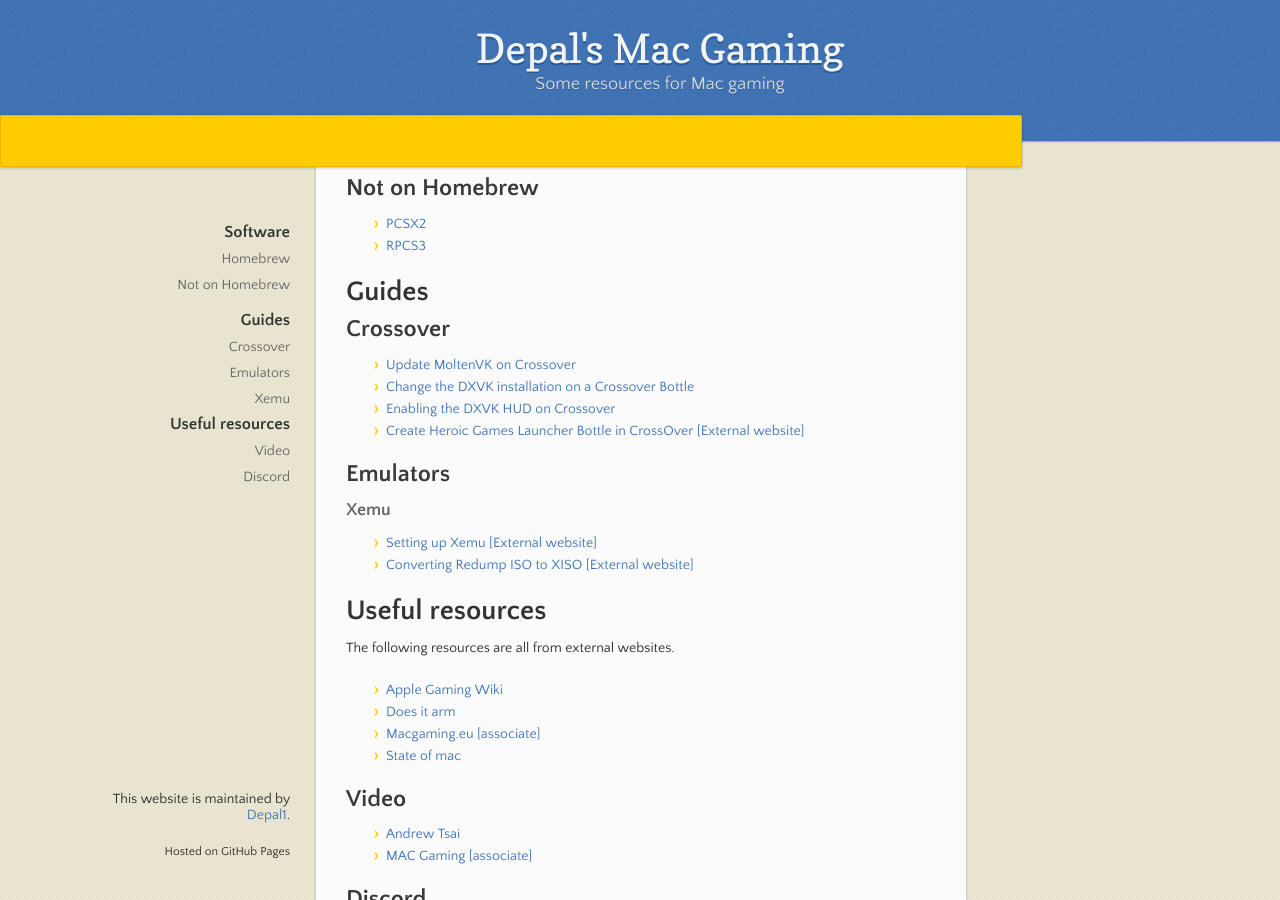
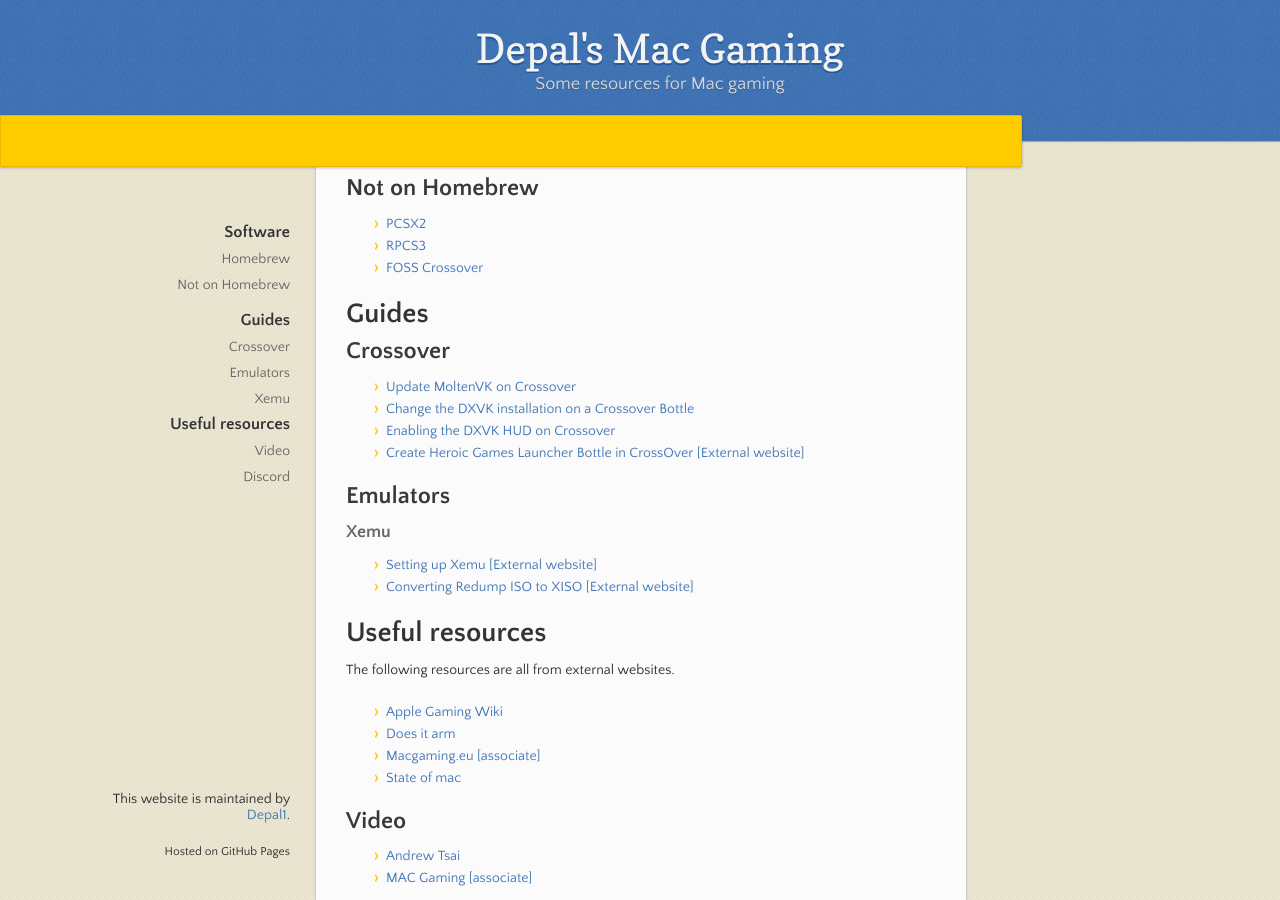
Before and after one commit to Depal1/mac-gaming, a Jekyll site: the page built from index.md, in a window 1280 px wide and 900 px high, scrolled down 314 px. Built offline with Jekyll 4.4.1, drawn with Linux system fonts in a browser that asks for light colours.

Commit message:
Update index.md

```diff
--- a/index.md
+++ b/index.md
@@ -16,6 +16,7 @@
 ## Not on Homebrew
 * [PCSX2](https://github.com/tellowkrinkle/pcsx2)
 * [RPCS3](https://cirrus-ci.com/github/RPCS3/rpcs3)
+* [FOSS Crossover](https://depal1.github.io/mac-gaming/docs/foss-crossover.html)
 
 # Guides
 
```
